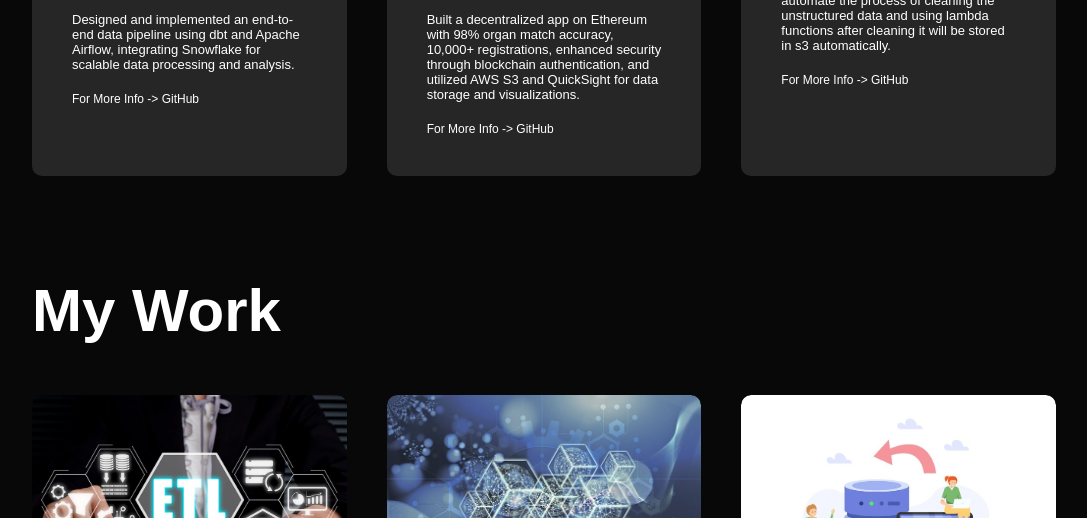
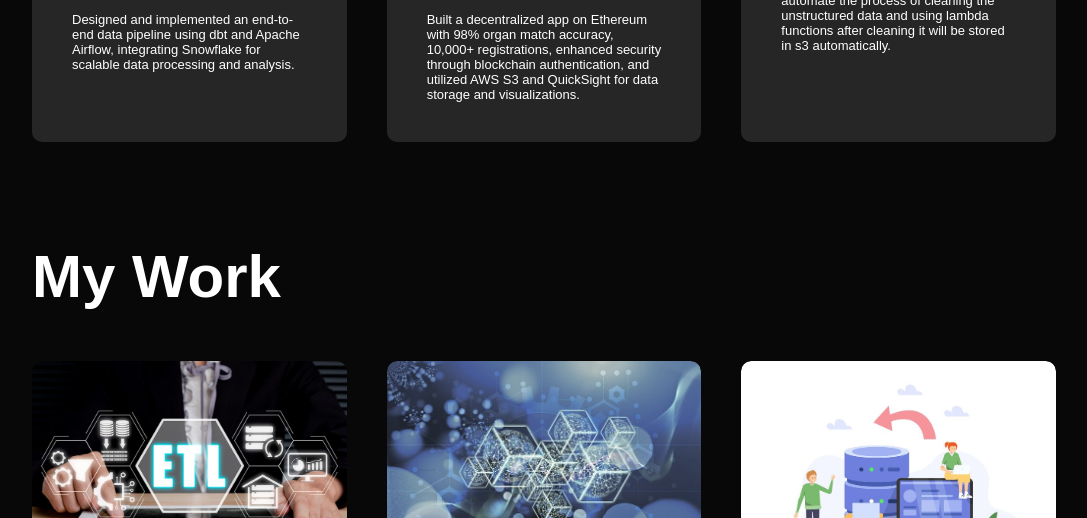
Before and after one commit to PraveenReddy789/Portfolio, a plain HTML site: page index.html in a window 1280 px wide. Shown: the part 1931-2449 px from the top of the page, without its empty margins (96-1183 px from the left). Drawn offline with Linux system fonts and the light colour scheme.

Commit message:
Update index.html

```diff
--- a/index.html
+++ b/index.html
@@ -85,19 +85,16 @@
                 <h2>Advanced Data Engineering Pipeline with dbt, Airflow, and Snowflake Integration</h2>
                 <p>Designed and implemented an end-to-end data pipeline using dbt and Apache Airflow, integrating Snowflake for
                     scalable data processing and analysis.</p>
-                <a href="#">For More Info -> GitHub</a>
             </div>
             <div>
                 <i class="fa-solid fa-link"></i>
                 <h2>Organ Macthing And Transplatation Using Blockchain and IPFS Technology</h2>
                 <p>Built a decentralized app on Ethereum with 98% organ match accuracy, 10,000+ registrations, enhanced security through blockchain authentication, and utilized AWS S3 and QuickSight for data storage and visualizations.</p>
-                <a href="#">For More Info -> GitHub</a>
             </div>
             <div>
                 <i class="fa-solid fa-code"></i>
                 <h2>ETL/ELT Process to clean the unstructed data and stored it in AWS(S3)</h2>
                 <p>Designed an end to end Pipeline to automate the process of cleaning the unstructured data and using lambda functions after cleaning it will be stored in s3 automatically.</p>
-                <a href="#">For More Info -> GitHub</a>
             </div>
         </div>
     </div>
```
